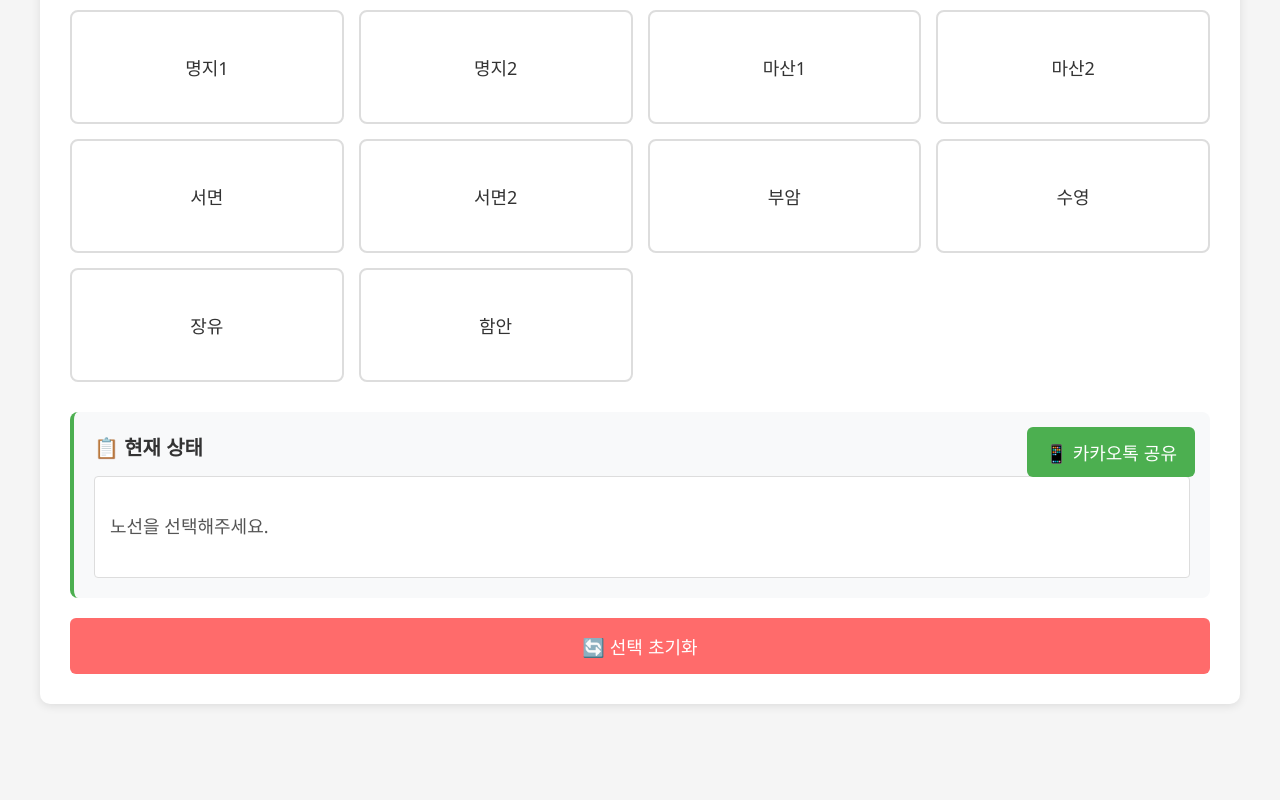
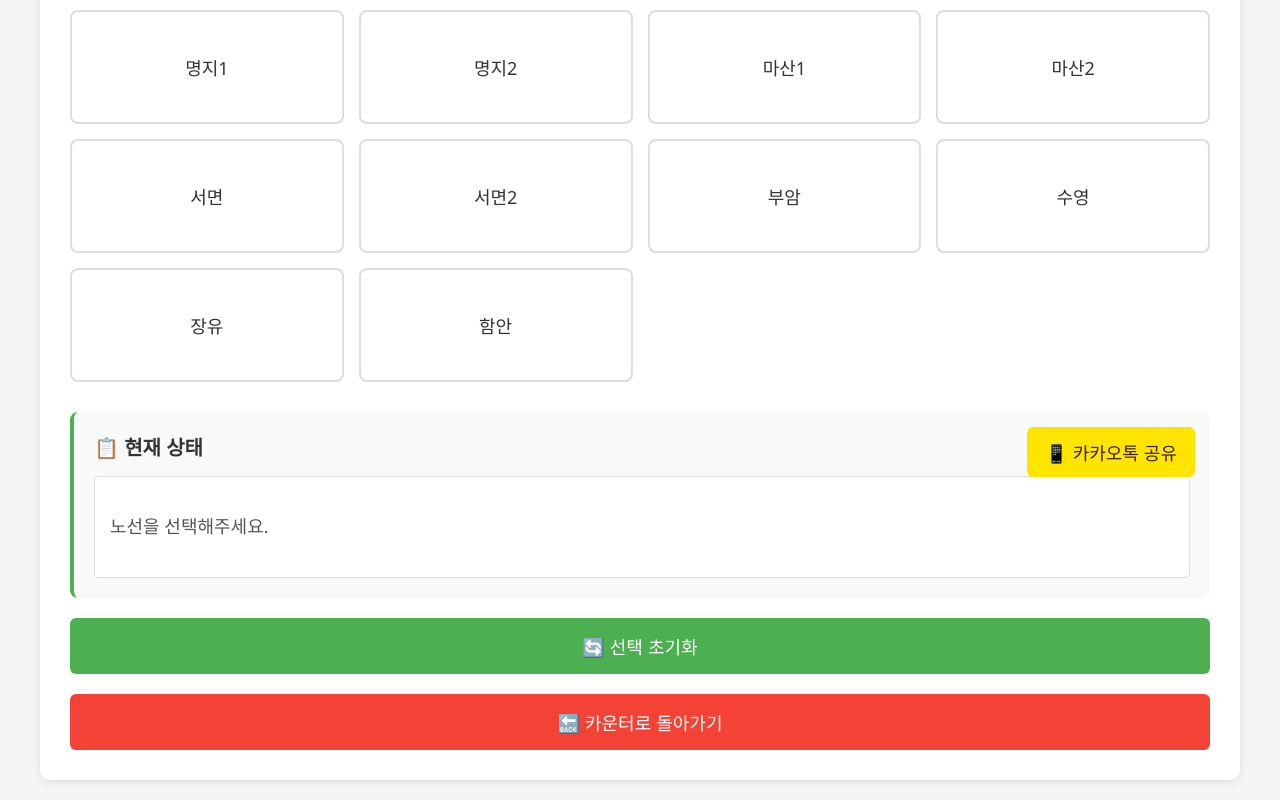
Before and after one commit to wontwonp/-1-, a plain HTML site: page index.html in a window 1280 px wide. Shown: the part 514-1314 px from the top of the page. Before the commit the page ends 1238 px from the top, so only its background shows below. Drawn offline with Linux system fonts and the light colour scheme.

Commit message:
踰꾪듉 異붽?

```diff
--- a/index.html
+++ b/index.html
@@ -125,8 +125,8 @@
             position: absolute;
             top: 15px;
             right: 15px;
-            background-color: #4CAF50;
-            color: white;
+            background-color: #FEE500;
+            color: #3C1E1E;
             border: none;
             padding: 12px 18px;
             border-radius: 6px;
@@ -137,11 +137,11 @@
         }
 
         .copy-btn:hover {
-            background-color: #45a049;
+            background-color: #FFD700;
         }
 
         .copy-btn:active {
-            background-color: #3d8b40;
+            background-color: #FFC700;
         }
 
         .copy-btn.copied {
@@ -149,7 +149,7 @@
         }
 
         .reset-btn {
-            background-color: #ff6b6b;
+            background-color: #4CAF50;
             color: white;
             border: none;
             padding: 15px 30px;
@@ -162,7 +162,24 @@
         }
 
         .reset-btn:hover {
-            background-color: #ff5252;
+            background-color: #45a049;
+        }
+
+        .back-to-counter-btn {
+            background-color: #f44336;
+            color: white;
+            border: none;
+            padding: 15px 30px;
+            border-radius: 6px;
+            cursor: pointer;
+            font-size: 18px;
+            margin-top: 20px;
+            transition: background-color 0.3s ease;
+            width: 100%;
+        }
+
+        .back-to-counter-btn:hover {
+            background-color: #da190b;
         }
 
         .stats {
@@ -278,6 +295,8 @@
         </div>
 
         <button class="reset-btn" onclick="resetSelection()">🔄 선택 초기화</button>
+
+        <button class="back-to-counter-btn" onclick="goBackToCounter()">🔙 카운터로 돌아가기</button>
     </div>
 
     <div class="toast" id="toast">복사되었습니다!</div>
@@ -379,6 +398,11 @@
             updateStats();
         }
 
+        // 카운터로 돌아가기
+        function goBackToCounter() {
+            window.location.href = 'https://wontwonp.github.io/counter-app-web/';
+        }
+
         // 카카오톡 공유 기능
         function shareToKakao() {
             const statusText = document.getElementById("statusText");
```
